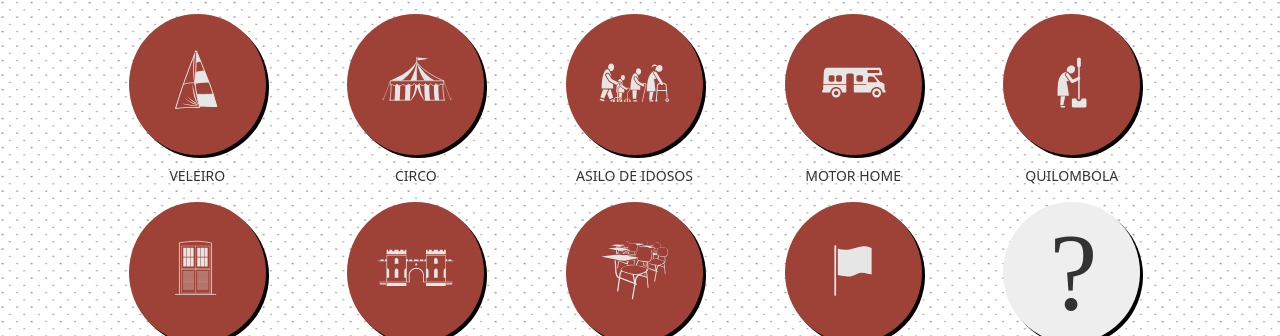
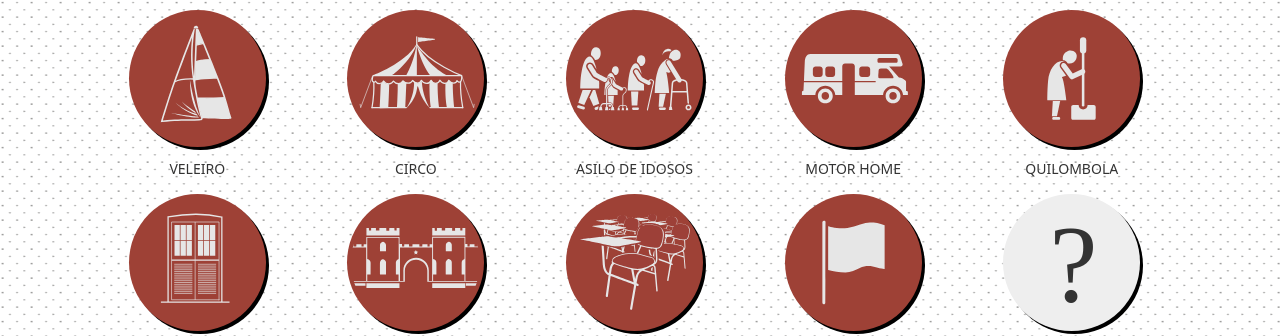
Before and after one commit to LabHackerSP/habitarhabitat-hotsite, a plain HTML site: page index.html in a window 1280 px wide. Shown: the part 230-566 px from the top of the page. Drawn offline with Linux system fonts and the light colour scheme.

Commit message:
css para novos ícones

```diff
--- a/estilos2.css
+++ b/estilos2.css
@@ -48,8 +48,13 @@ a {
 }
 #circulos  img {
   border:none;
+  margin:auto;
+  height:auto;
+  vertical-align:middle;
+  width:100%;
+}
+#circulos  .logo img {
   margin:20%;
-  height:auto;
   width:60%;
 }
 #circulos .tema img #icone {
```
